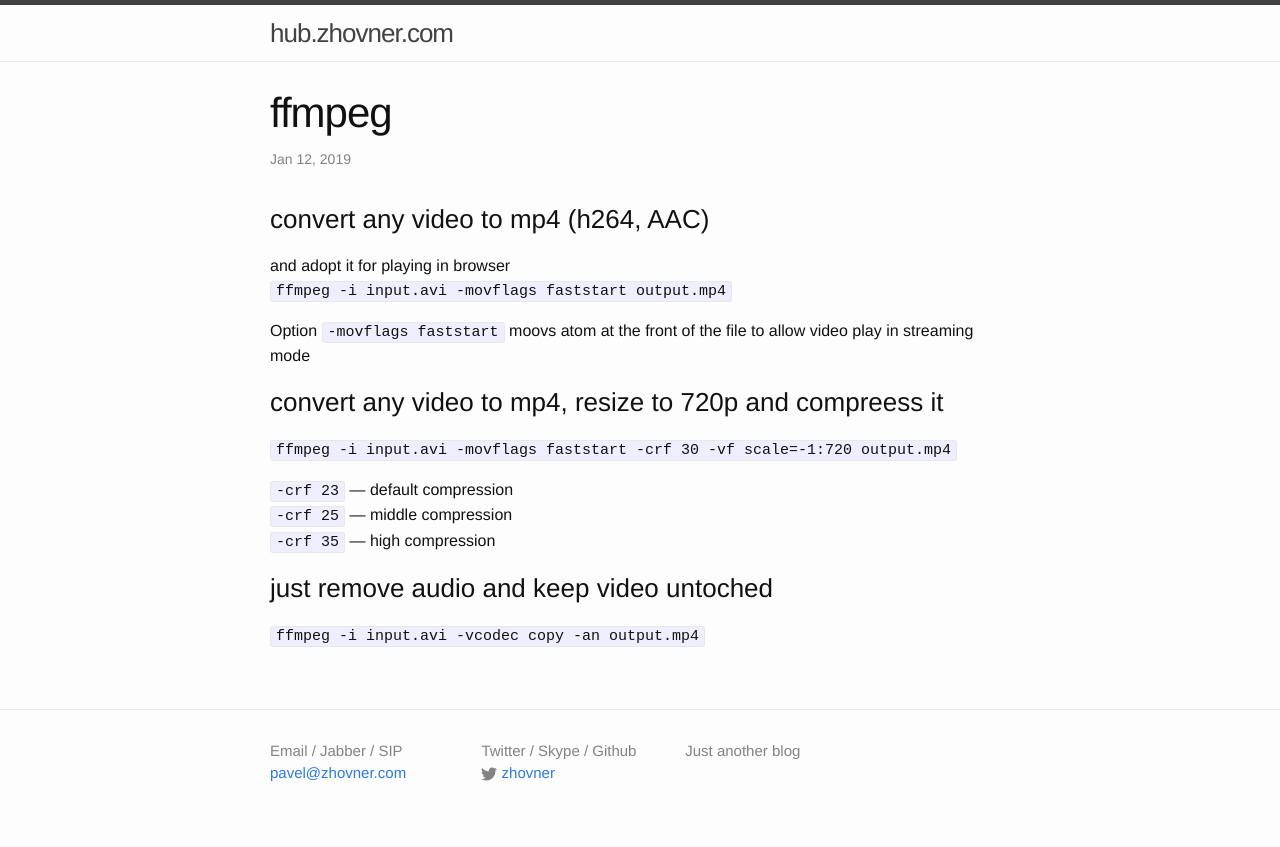
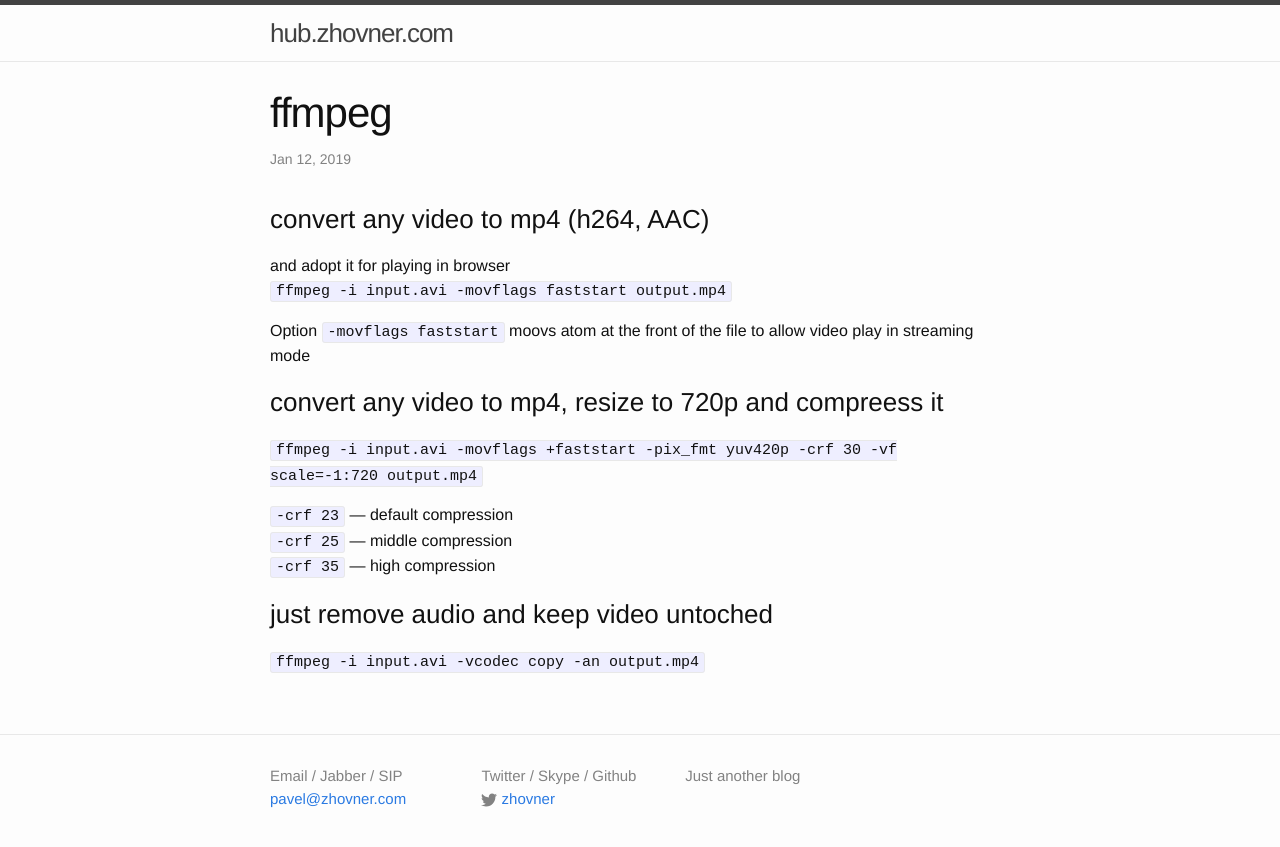
Before and after one commit to zhovner/zhovner.github.com, a Jekyll site: the page built from _posts/2019-01-12-ffmpeg.md, in a window 1280 px wide. Shown: the top 847 px of the page. Built offline with Jekyll 4.4.1, drawn with Linux system fonts in a browser that asks for light colours; comment, search, counter and statistics services are not loaded.

Commit message:
Updated '_posts/2019-01-12-ffmpeg.md' via CloudCannon

```diff
--- a/_posts/2019-01-12-ffmpeg.md
+++ b/_posts/2019-01-12-ffmpeg.md
@@ -8,18 +8,15 @@
 
 ### convert any video to mp4 (h264, AAC)
 
-and adopt it for playing in browser
-`ffmpeg -i input.avi -movflags faststart output.mp4`
+and adopt it for playing in browser<br>`ffmpeg -i input.avi -movflags faststart output.mp4`
 
 Option `-movflags faststart` moovs atom at the front of the file to allow video play in streaming mode
 
 ### convert any video to mp4, resize to 720p and compreess it
 
-`ffmpeg -i input.avi -movflags faststart -crf 30 -vf scale=-1:720 output.mp4`
+`ffmpeg -i input.avi -movflags +faststart -pix_fmt yuv420p -crf 30 -vf scale=-1:720 output.mp4`
 
-`-crf 23` — default compression
-`-crf 25` — middle compression
-`-crf 35` — high compression
+`-crf 23` — default compression<br>`-crf 25` — middle compression<br>`-crf 35` — high compression
 
 ### just remove audio and keep video untoched
 
```
